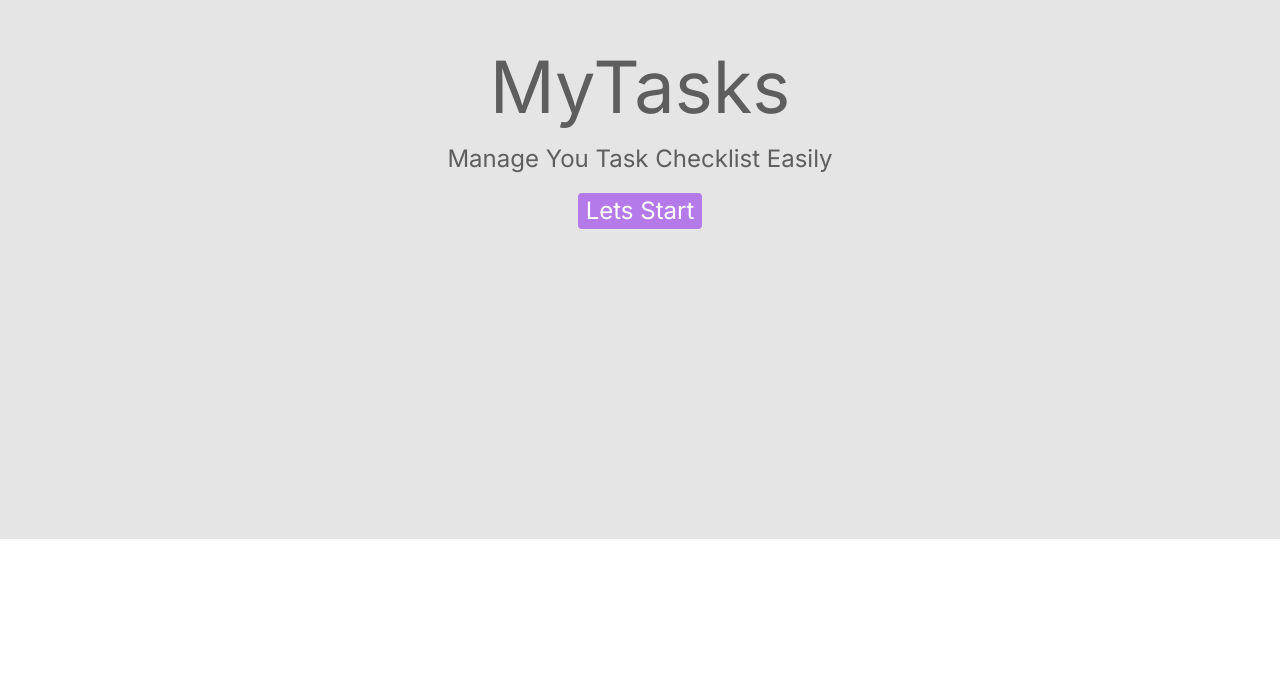
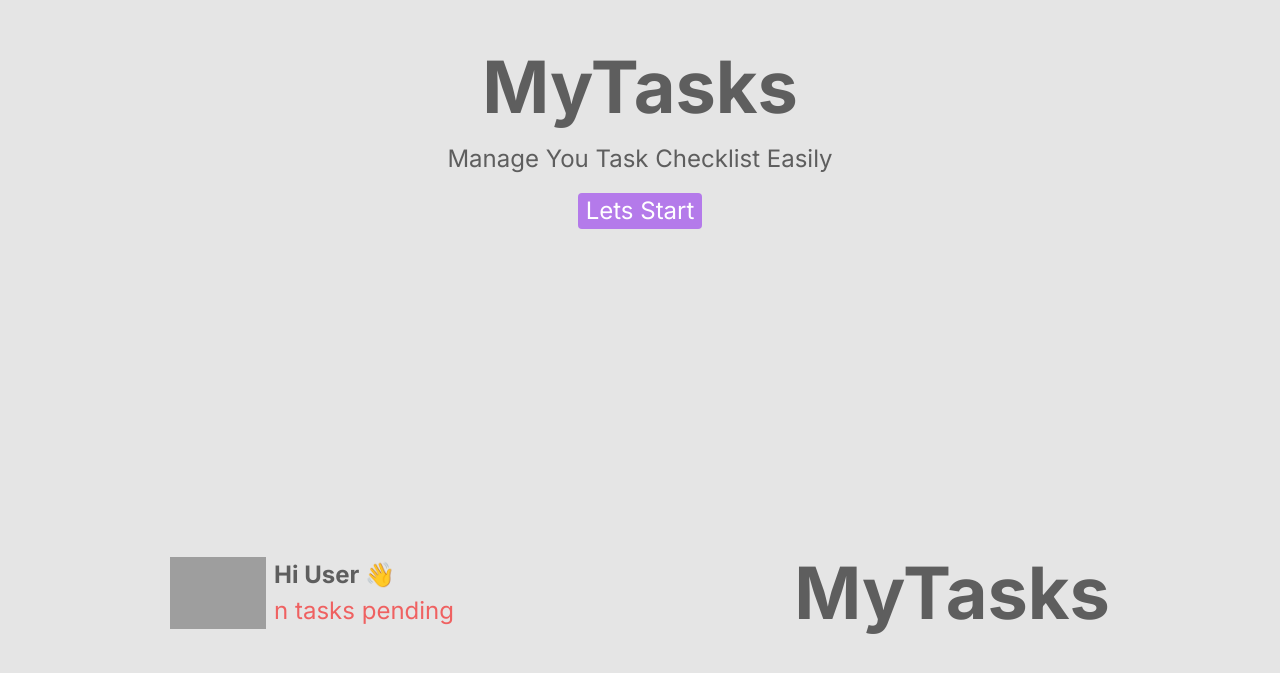
Before and after one commit to mlopeesz/mytasks, a React (Vite) app: page / in a window 1280 px wide. Shown: the part 261-934 px from the top of the page. Before the commit the page ends 800 px from the top, so only its background shows below. Built offline with nearby package versions, Linux system fonts and the light colour scheme; grey boxes are pictures that could not be loaded.

Commit message:
fix: link and font

```diff
--- a/src/App.jsx
+++ b/src/App.jsx
@@ -1,10 +1,12 @@
 import React from 'react';
 import Home from './components/Home';
+import Main from './components/Main';
 
 function App() {
   return (
     <div className="App bg-light-palette">
       <Home />
+      <Main />
     </div>
   );
 }
--- a/src/components/Home.jsx
+++ b/src/components/Home.jsx
@@ -6,12 +6,12 @@ export default function Home() {
       id="Home"
       className="flex flex-col justify-center items-center h-screen"
     >
-      <h1 className="text-gray-palette text-[72px]">MyTasks</h1>
+      <h1 className="text-gray-palette text-[72px] font-bold">MyTasks</h1>
       <p className="text-gray-palette text-[24px]">
         Manage You Task Checklist Easily
       </p>
       <a
-        href="!#"
+        href="#Main"
         className="text-white text-[24px] bg-purple-palette hover:bg-purple-hover-palette transition duration-300 rounded px-2 m-4 "
       >
         Lets Start
```
